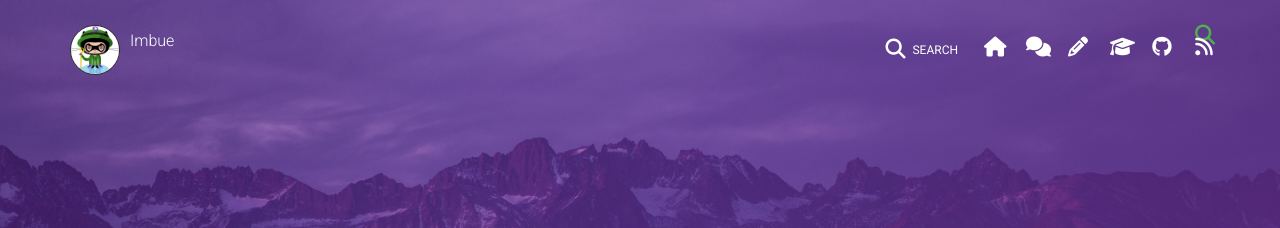
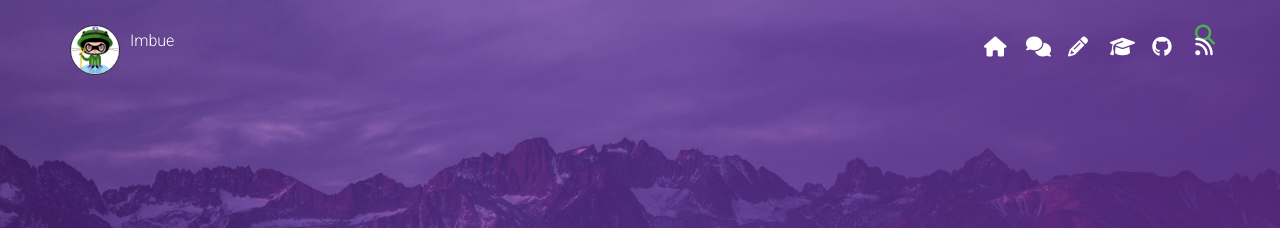
Before and after one commit to tip4programs/imbue, a Jekyll site: the page built from index.html, in a window 1280 px wide. Shown: the top 228 px of the page. Built offline with Jekyll 4.4.1, drawn with Linux system fonts in a browser that asks for light colours; nearby versions of some CDN libraries; the list of posts is cut into pages by our own code.

Commit message:
Update navbar.html

```diff
--- a/_includes/navbar.html
+++ b/_includes/navbar.html
@@ -24,7 +24,6 @@
 	    </div>
 	    <div class="collapse navbar-collapse" id="navigation-index">
 	    	<ul class="nav navbar-nav navbar-right">
-			<li><a href="javascript:void(0)" onclick="superSearch.toggle()"><i class="fa fa-search" aria-hidden="true"></i> Search</a></li>
 			{% for y in site.data.navigation %}
 			<li>
 				<a rel="tooltip" title="{{ y.tooltip }}" data-placement="bottom" href="{{ y.url }}" class="btn btn-white btn-simple btn-just-icon">
```
